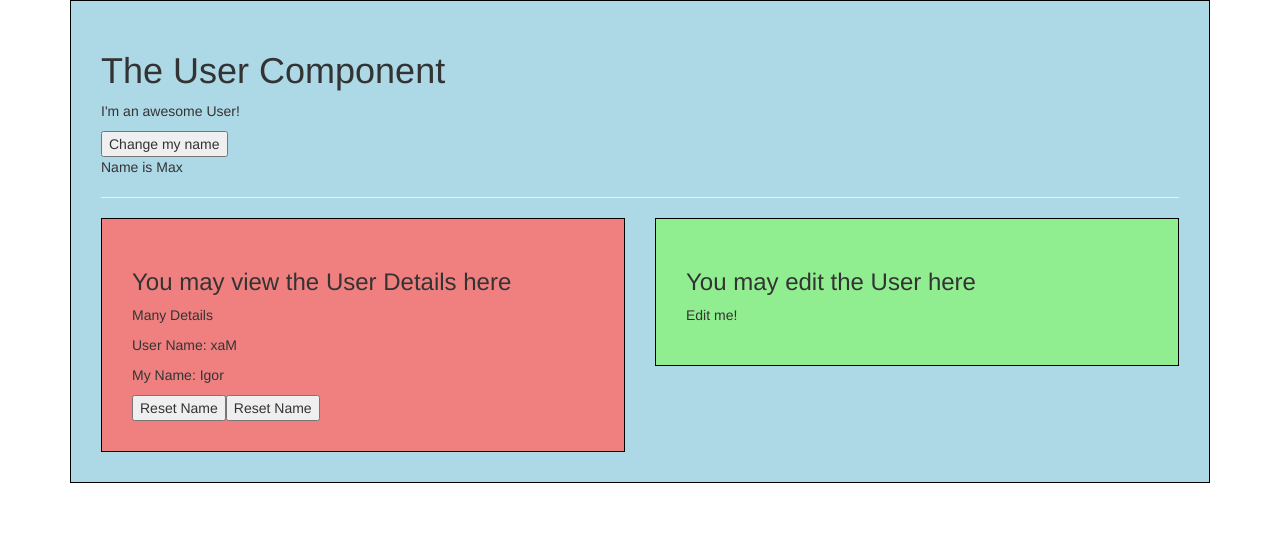
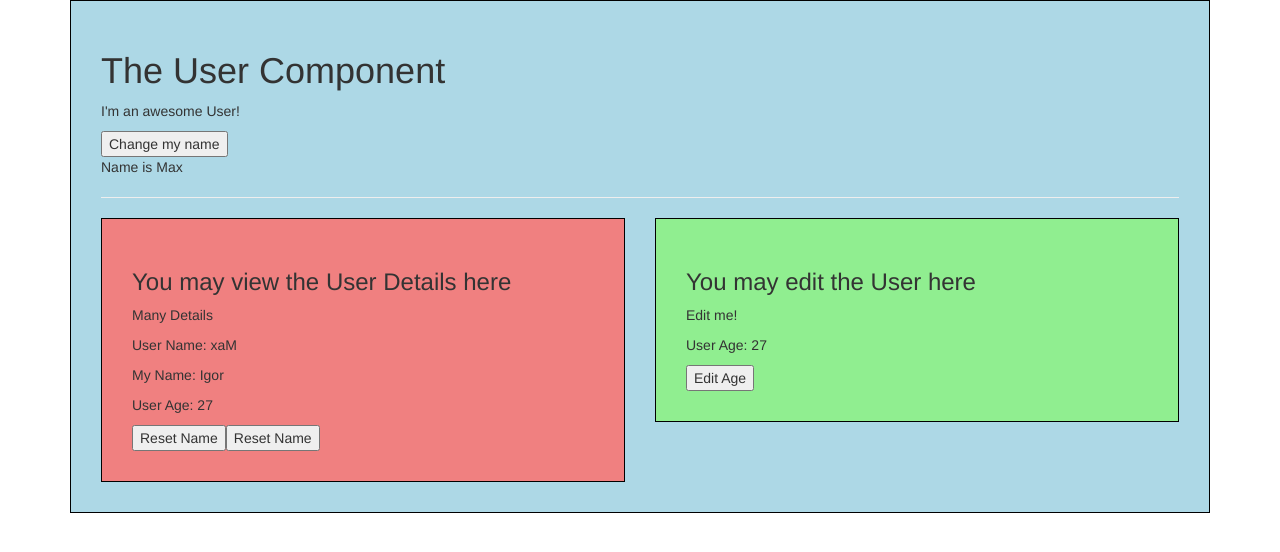
Before and after one commit to shkigor/vue-08-communicating-between-components, a Vue app: page / in a window 1280 px wide. Shown: the top 552 px of the page. Built offline with nearby package versions, Linux system fonts and the light colour scheme.

Commit message:
116. Communication between Sibling Components

```diff
--- a/src/components/User.vue
+++ b/src/components/User.vue
@@ -11,8 +11,12 @@
                     myName="Igor"
                     @nameWasReset="name = $event"
                     :resetFn="resetName"
+                    :userAge="age"
             ></app-user-detail>
-            <app-user-edit></app-user-edit>
+            <app-user-edit
+                    :userAge="age"
+                    @ageWasEdited="age = $event"
+            ></app-user-edit>
         </div>
     </div>
 </template>
@@ -24,7 +28,8 @@
     export default {
         data() {
             return {
-                name: 'Max'
+                name: 'Max',
+                age: 27
             }
         },
         methods: {
--- a/src/components/UserDetail.vue
+++ b/src/components/UserDetail.vue
@@ -5,6 +5,7 @@
             <p>Many Details</p>
             <p>User Name: {{ switchName() }}</p>
             <p>My Name: {{ myName }}</p>
+            <p>User Age: {{ userAge }}</p>
             <button @click="resetName">Reset Name</button>
             <button @click="resetFn()">Reset Name</button>
         </div>
@@ -20,7 +21,8 @@
                 // default: 'Max'
             },
             myName: [String, Array],
-            resetFn: Function
+            resetFn: Function,
+            userAge: Number
         },
         methods: {
             switchName() {
--- a/src/components/UserEdit.vue
+++ b/src/components/UserEdit.vue
@@ -3,11 +3,21 @@
         <div class="component">
             <h3>You may edit the User here</h3>
             <p>Edit me!</p>
+            <p>User Age: {{ userAge }}</p>
+            <button @click="editAge">Edit Age</button>
         </div>
     </div>
 </template>
 
 <script>
+    export default {
+        props: ['userAge'],
+        methods: {
+            editAge() {
+                this.$emit('ageWasEdited', 30)
+            }
+        }
+    }
 </script>
 
 <style scoped>
```
